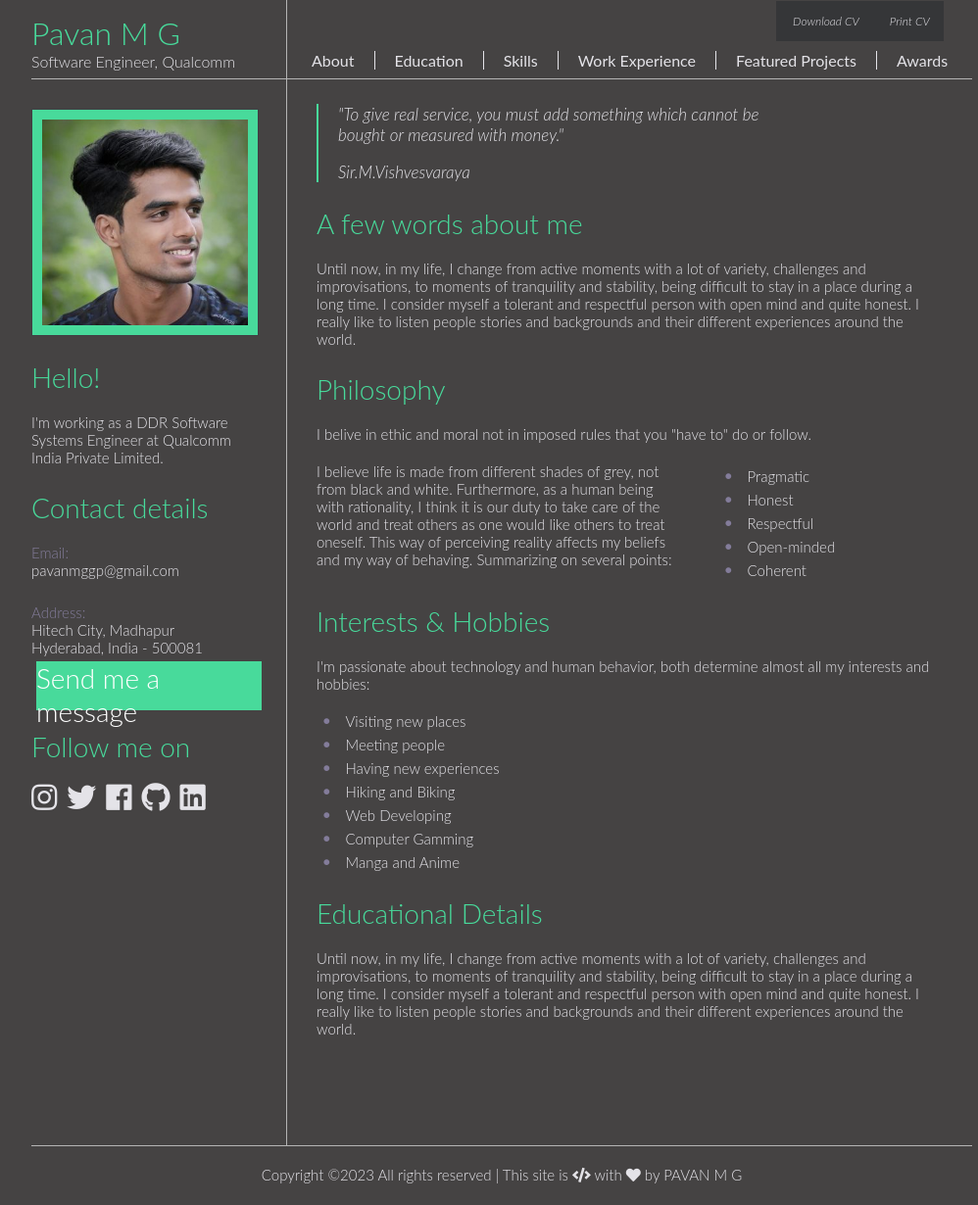
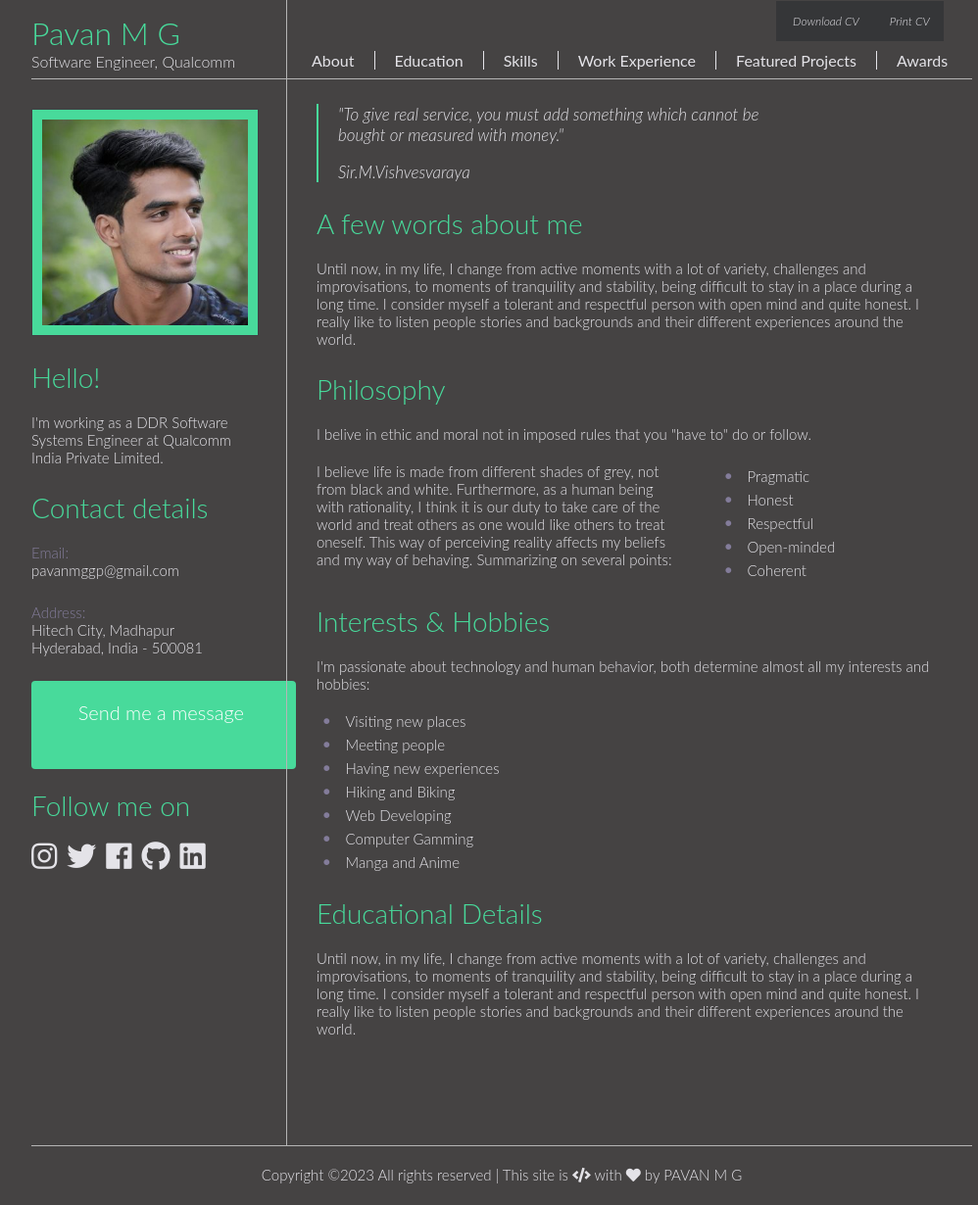
Before and after one commit to pavan-mg/pavan-mg.github.io, a Jekyll site: the page built from index.html, in a window 1280 px wide. Shown: the whole page at 98% size, without its empty margins (128-1126 px from the left). Built offline with Jekyll 4.4.1, drawn with Linux system fonts in a browser that asks for light colours.

Commit message:
Update main.css

```diff
--- a/css/main.css
+++ b/css/main.css
@@ -253,17 +253,18 @@ ul {
 
 .send_message_button {
 	margin-top: 25px;
-	display: block;
-	background: #48DA9B;
+	display: inline-block;
+	border-radius: 4px;
+	background-color: #48DA9B;
+	border: none;
 	color: #FFFFFF;
-	font-size: 28px;
+	text-align: center;
+	font-size: 20px;
+	padding: 20px;
 	width: 230px;
 	height: 50px;
-	position: relative;
 	transition: all 0.5s;
 	cursor: pointer;
-	margin: 5px;
-	z-index: 1;
 }
 	.send_message_button span {
 		cursor: pointer;
```
